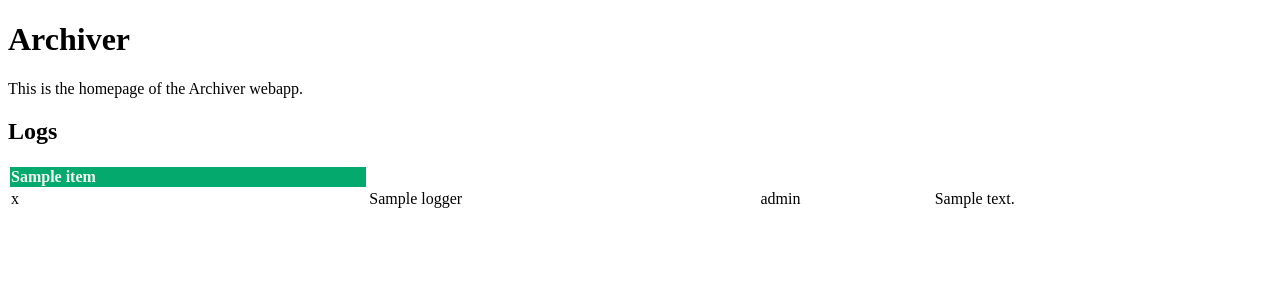
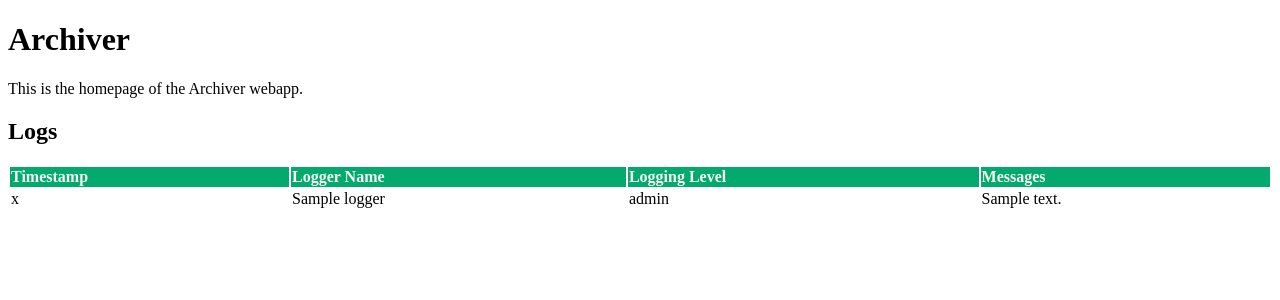
Before and after one commit to julianferrone/web-archiver, a Flask app: template templates/homepage.html in a window 1280 px wide. Shown: the top 300 px of the page. Run offline with Flask 2, Linux system fonts and the light colour scheme; the template is opened without the code that fills it: most values are stand-ins (such as "Sample title", 1, 10 or a date in 2020); parts of the project's set-up code (start-up, migrations or seed data) failed here and were passed over.

Commit message:
Homepage changes

```diff
--- a/templates/homepage.html
+++ b/templates/homepage.html
@@ -1,6 +1,8 @@
 <!doctype html>
+<meta name="viewport" content="width=device-width, initial-scale=1.0">
 <link rel="stylesheet" href="{{ url_for('static', filename='css/stylesheet.css') }}">
 <link rel="shortcut icon" href="{{ url_for('static', filename='favicon.ico') }}">
+
 <head>
     <title>Archiver</title>
 </head>
@@ -12,9 +14,10 @@
     <table>
         <thead>
             <tr>
-                {% for item in titles %}
-                <th>{{item}}</th>
-                {% endfor %}
+                <th class="row-timestamp">Timestamp</th>
+                <th class="row-logger">Logger Name</th>
+                <th class="row-level">Logging Level</th>
+                <th class="row-message">Messages</th>
             </tr>
         </thead>
         <tbody>
```
